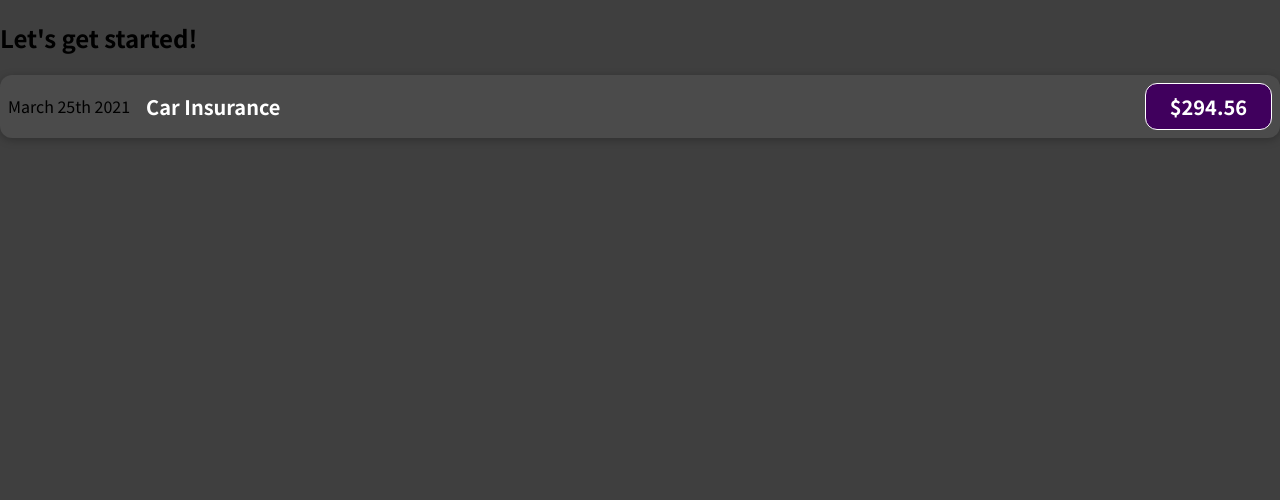
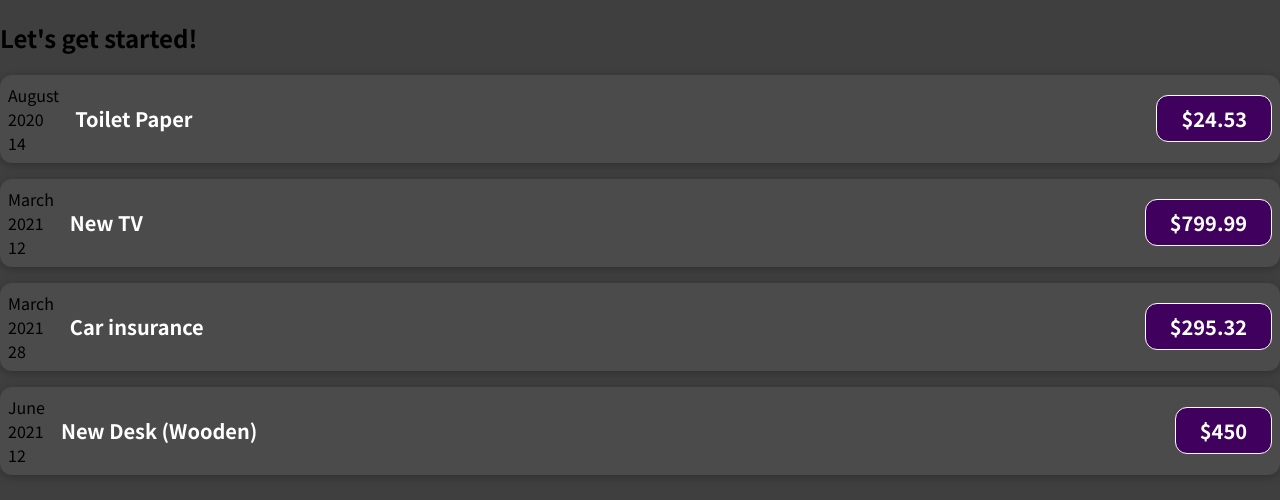
Before and after one commit to MarcinSQL/expense-calendar, a JavaScript app: page / in a window 1280 px wide. Shown: the top 500 px of the page. Built offline with nearby package versions, Linux system fonts and the light colour scheme.

Commit message:
Updated logic of the component

```diff
--- a/src/App.js
+++ b/src/App.js
@@ -1,10 +1,58 @@
 import ExpenseItem from "./components/ExpenseItem";
 
 function App() {
+  const expenses = [
+    {
+      id: "e1",
+      title: "Toilet Paper",
+      amount: 24.53,
+      date: new Date(2020, 7, 14),
+    },
+    {
+      id: "e2",
+      title: "New TV",
+      amount: 799.99,
+      date: new Date(2021, 2, 12),
+    },
+    {
+      id: "e3",
+      title: "Car insurance",
+      amount: 295.32,
+      date: new Date(2021, 2, 28),
+    },
+    {
+      id: "e4",
+      title: "New Desk (Wooden)",
+      amount: 450,
+      date: new Date(2021, 5, 12),
+    },
+  ];
   return (
     <div>
       <h2>Let's get started!</h2>
-      <ExpenseItem />
+      {/* <ExpenseItem
+        expense={expenses[0]}
+      /> */ }
+      <ExpenseItem
+        title={expenses[0].title}
+        amount={expenses[0].amount}
+        date={expenses[0].date}
+      />
+      <ExpenseItem
+        title={expenses[1].title}
+        amount={expenses[1].amount}
+        date={expenses[1].date}
+      />
+      <ExpenseItem
+        title={expenses[2].title}
+        amount={expenses[2].amount}
+        date={expenses[2].date}
+      />
+      <ExpenseItem
+        title={expenses[3].title}
+        amount={expenses[3].amount}
+        date={expenses[3].date}
+      />
     </div>
   );
 }
--- /dev/null
+++ b/src/components/ExpenseDate.js
@@ -0,0 +1,15 @@
+function ExpenseDate(props) {
+  const month = props.date.toLocaleString("en-US", { month: "long" });
+  const year = props.date.getFullYear();
+  const day = props.date.toLocaleString("en-US", { day: "2-digit" });
+
+  return (
+    <div>
+      <div>{month}</div>
+      <div>{year}</div>
+      <div>{day}</div>
+    </div>
+  );
+}
+
+export default ExpenseDate;
--- a/src/components/ExpenseItem.js
+++ b/src/components/ExpenseItem.js
@@ -1,12 +1,13 @@
-import './ExpenseItem.css';
+import "./ExpenseItem.css";
+import ExpenseDate from "./ExpenseDate";
 
-function ExpenseItem() {
+function ExpenseItem(props) {
   return (
-    <div className='expense-item'>
-      <div>March 25th 2021</div>
-      <div className='expense-item__description'>
-        <h2>Car Insurance</h2>
-        <div className='expense-item__price'>$294.56</div>
+    <div className="expense-item">
+      <ExpenseDate date = {props.date} />
+      <div className="expense-item__description">
+        <h2>{props.title}</h2>
+        <div className="expense-item__price">${props.amount}</div>
       </div>
     </div>
   );
```
